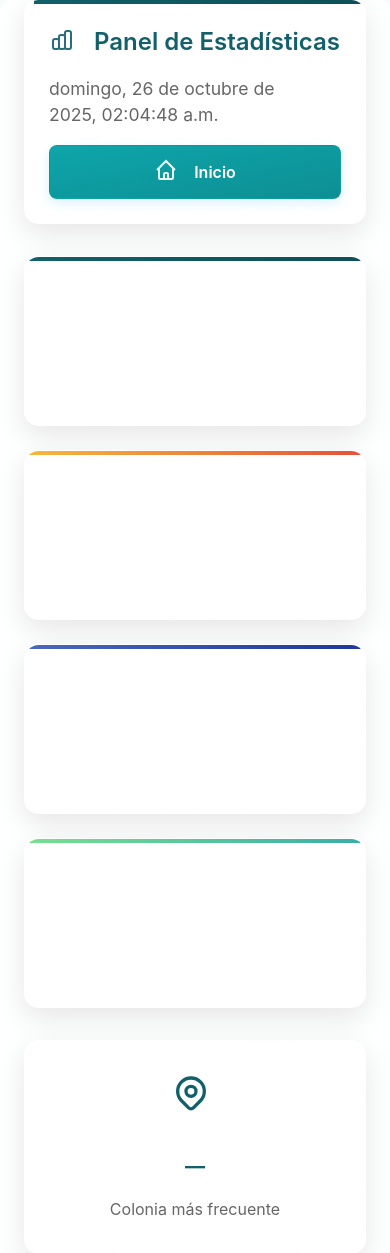
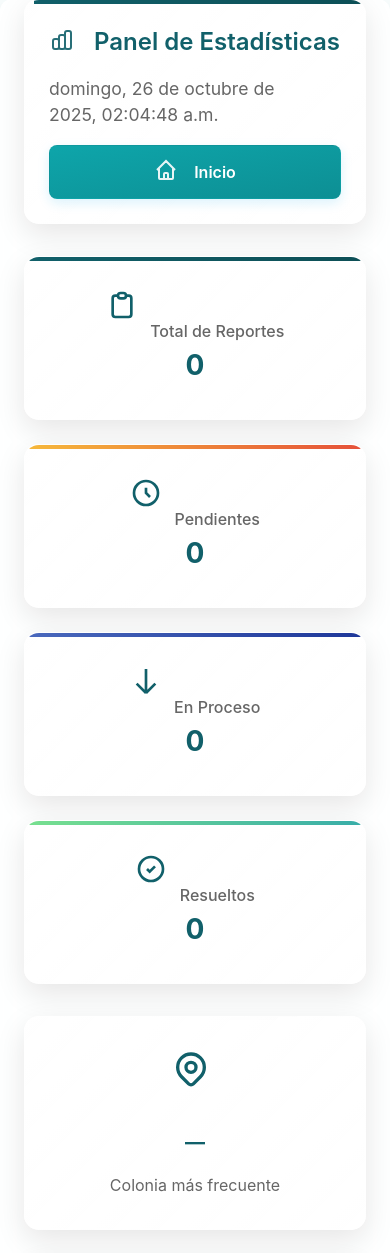
Before and after one commit to Ivan-240136/CityReport, a PHP site: page /estadisticas.html in a window 390 px wide. Shown: the part 411-1664 px from the top of the page. Run offline with PHP 8.4, Linux system fonts and the light colour scheme; some libraries are stand-ins or nearby versions.

Commit message:
Adaptación a Dispositivos moviles 2

```diff
--- a/css/stats.css
+++ b/css/stats.css
@@ -271,35 +271,4 @@
   .info-value {
     font-size: 1.25rem;
   }
-
-  /* Evitar movimientos en móviles: fijar layout y desactivar animaciones que causan reflujo */
-  .stat-card {
-    min-height: 140px; /* asegura que la tarjeta no cambie de tamaño durante animaciones */
-    padding: 1.25rem;
-    display: flex;
-    flex-direction: column;
-    justify-content: center;
-    align-items: center;
-  }
-
-  .stat-card .nav-icon {
-    width: 36px;
-    height: 36px;
-    margin-bottom: 8px;
-    flex-shrink: 0;
-    transform: none !important;
-    animation: none !important;
-  }
-
-  /* Deshabilitar animaciones que desplazan elementos en pantallas pequeñas */
-  .stat-label,
-  .stat-value,
-  .stat-card .nav-icon,
-  .stat-card {
-    animation: none !important;
-    transition: none !important;
-  }
-
-  /* Evitar efecto hover en móvil */
-  .stat-card:hover { transform: none; box-shadow: 0 10px 30px rgba(0,0,0,0.1); }
 }
```
